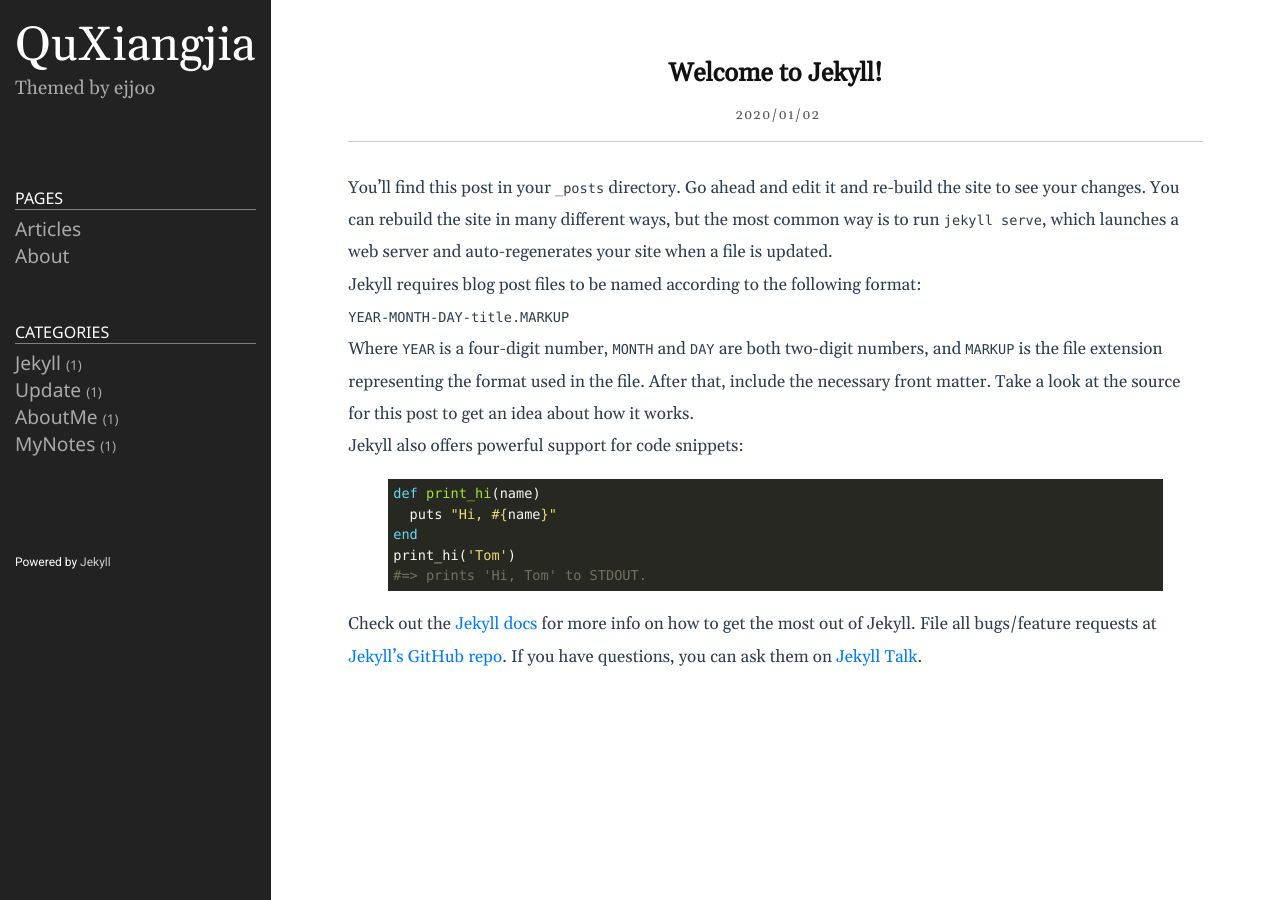
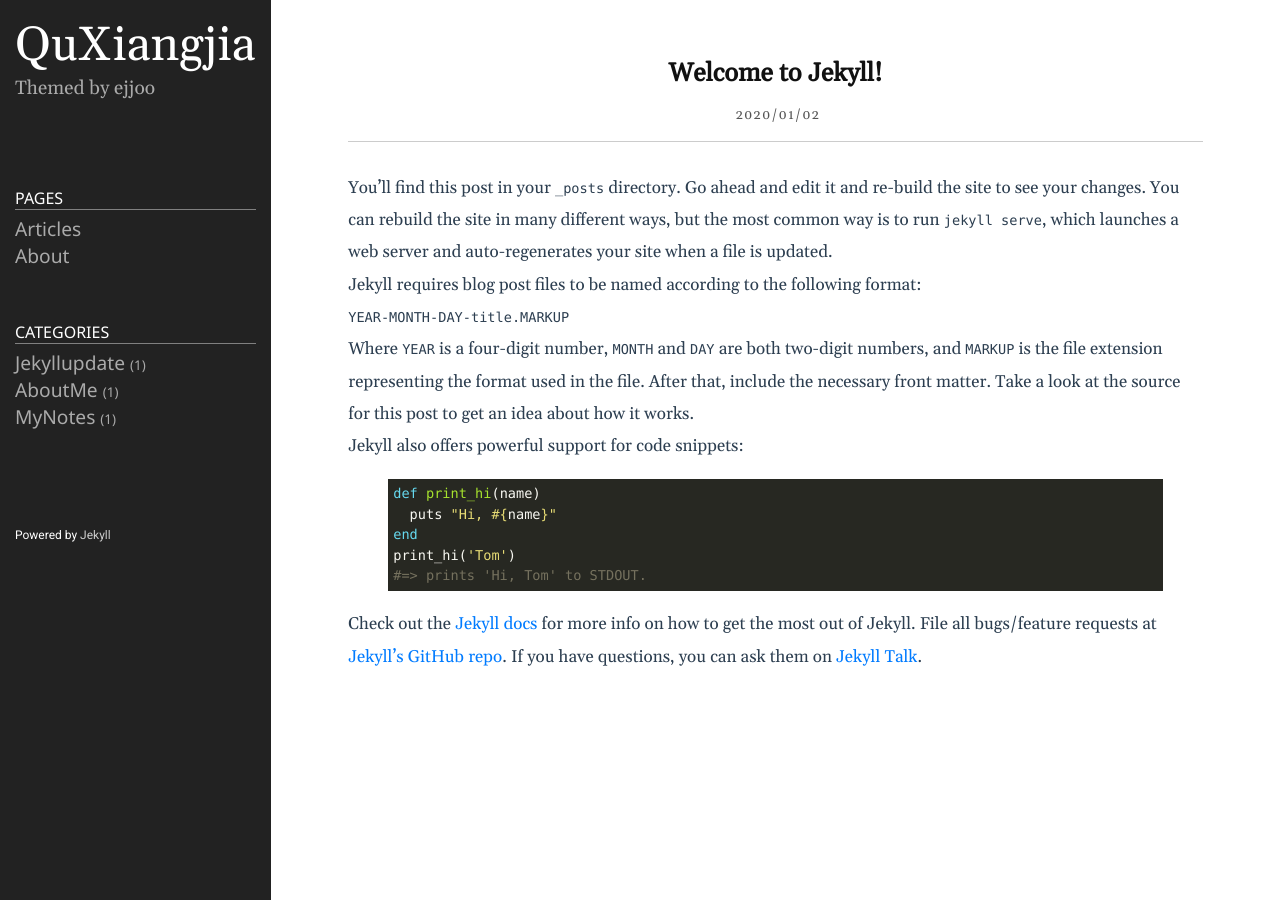
Before and after one commit to quxiangjia/quxiangjia.github.io, a Jekyll site: the page built from _posts/2020-01-02-welcome-to-jekyll.markdown, in a window 1280 px wide. Built offline with Jekyll 4.4.1, drawn with Linux system fonts in a browser that asks for light colours.

Commit message:
修改文件: _posts/2020-01-02-welcome-to-jekyll.markdown

```diff
--- a/_posts/2020-01-02-welcome-to-jekyll.markdown
+++ b/_posts/2020-01-02-welcome-to-jekyll.markdown
@@ -2,7 +2,7 @@
 layout: post
 title:  "Welcome to Jekyll!"
 date:   2020-01-02 19:31:29 +0900
-categories: jekyll update
+categories: jekyllupdate
 ---
 You’ll find this post in your `_posts` directory. Go ahead and edit it and re-build the site to see your changes. You can rebuild the site in many different ways, but the most common way is to run `jekyll serve`, which launches a web server and auto-regenerates your site when a file is updated.
 
```
